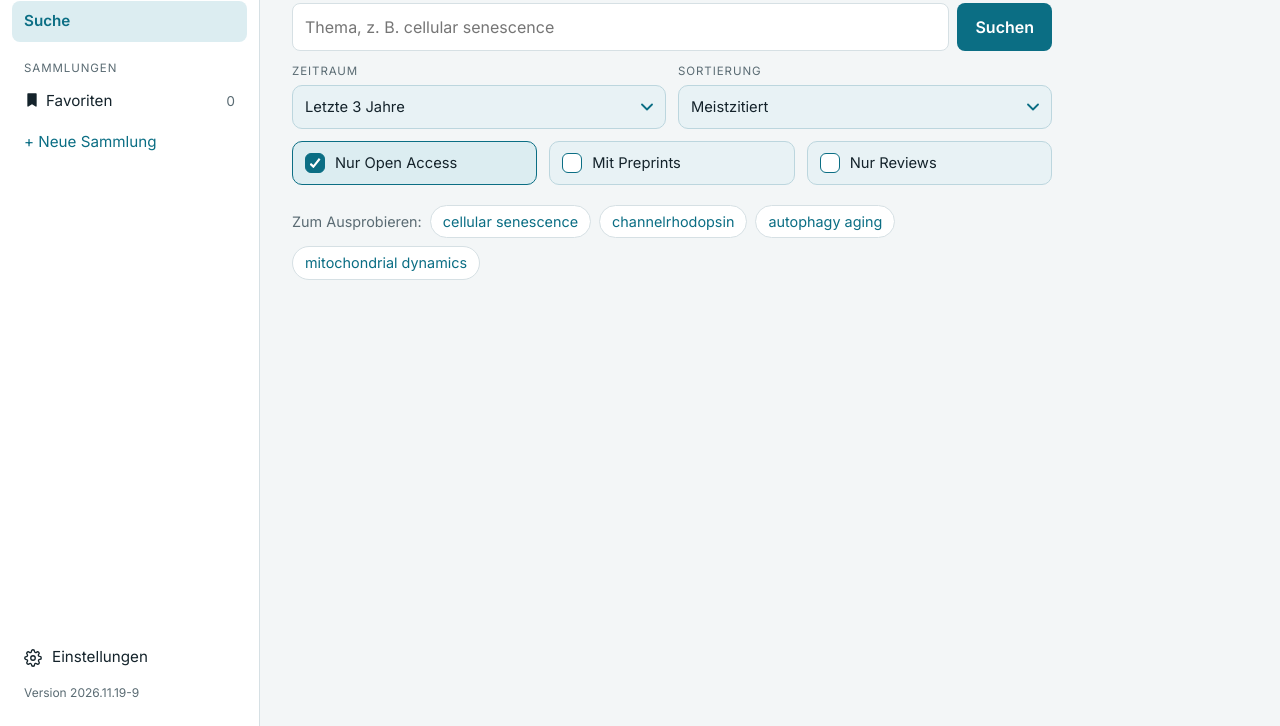
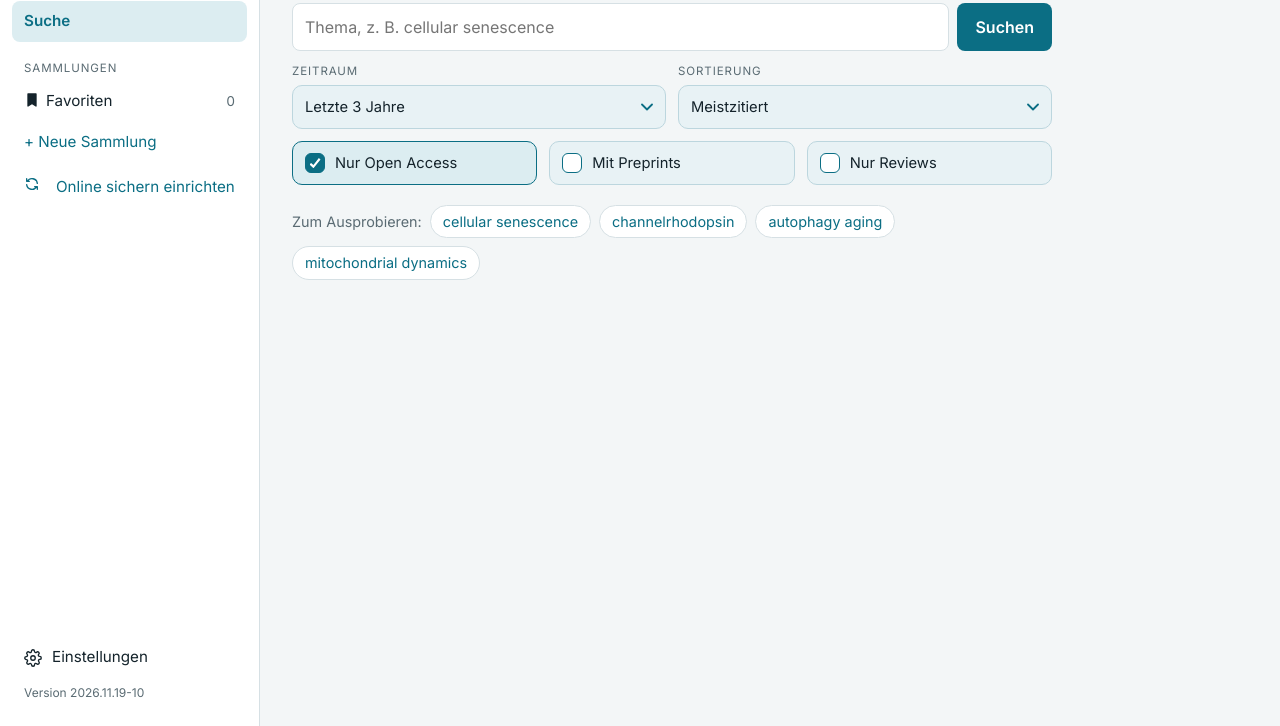
Before and after one commit to JumboBumbo9000/JournalBing, a plain HTML site: page index.html in a window 1280 px wide. Shown: the part 74-800 px from the top of the page. Drawn offline with Linux system fonts and the light colour scheme.

Commit message:
Add files via upload

```diff
--- a/index.html
+++ b/index.html
@@ -396,6 +396,14 @@ mark { background: var(--hl); color: inherit; border-radius: 3px; padding: 0 2px
 .howto b { color: var(--fg); }
 .setgroup .row + .row { margin-top: 8px; }
 button[disabled] { opacity: 0.5; cursor: default; }
+.syncbtn { margin-top: 4px; }
+.syncbtn { justify-content: flex-start; }
+.navitem.syncbtn .markicon { margin-right: 8px; fill: none; }
+.syncbtn[disabled] { opacity: 1; cursor: default; }
+.syncnote { padding: 0 12px 0 36px; font-size: 0.78rem; color: var(--muted); }
+.syncnote.fail { color: var(--red); }
+@keyframes spin { to { transform: rotate(360deg); } }
+@media (prefers-reduced-motion: no-preference) { .markicon.spin { animation: spin 0.9s linear infinite; } }
 .libfilter { display: flex; flex-wrap: wrap; gap: 6px; }
 .libfilter button { padding: 4px 12px; font-size: 0.85rem; }
 .libfilter button[aria-pressed="true"] { background: var(--accent-soft); border-color: var(--accent); }
@@ -591,7 +599,7 @@ footer { color: var(--muted); font-size: 0.8rem; }
             <button class="ghost" type="button" id="syncSave">Speichern</button>
           </div>
           <div class="row">
-            <button class="primary" type="button" id="syncNow">Jetzt abgleichen</button>
+            <button class="primary" type="button" id="syncNow">Jetzt aktualisieren</button>
             <button class="ghost" type="button" id="syncClear" hidden>Verbindung entfernen</button>
           </div>
           <p class="hint" id="syncState"></p>
@@ -603,7 +611,7 @@ footer { color: var(--muted); font-size: 0.8rem; }
               <li>GitHub &rarr; Settings &rarr; Developer settings &rarr; Personal access tokens &rarr; Fine-grained tokens &rarr; Generate new token.</li>
               <li>Bei &bdquo;Repository access&ldquo; nur dieses eine Repository w&auml;hlen. Unter Permissions &rarr; Repository permissions &rarr; <b>Contents: Read and write</b> einstellen.</li>
               <li>Den Schl&uuml;ssel kopieren und oben einf&uuml;gen, dazu den Repository-Namen (<i>dein-name/journalbing-daten</i>).</li>
-              <li>Auf jedem Ger&auml;t einmal einrichten. Danach reicht &bdquo;Jetzt abgleichen&ldquo;.</li>
+              <li>Auf jedem Ger&auml;t einmal einrichten. Danach reicht &bdquo;Aktualisieren&ldquo; in der linken Leiste.</li>
             </ol>
             <p class="hint">Der Abgleich f&uuml;gt zusammen: Was auf einem Ger&auml;t neu ist, kommt aufs andere. Entfernte Paper kommen beim n&auml;chsten Abgleich vom anderen Ger&auml;t zur&uuml;ck, solange sie dort noch gespeichert sind. Der Schl&uuml;ssel liegt nur in diesem Browser. Lege ihn nie in das &ouml;ffentliche JournalBing-Repository.</p>
           </details>
@@ -655,7 +663,7 @@ footer { color: var(--muted); font-size: 0.8rem; }
   var libStatus = $("libStatus"), sideNav = $("sideNav"), libFilterEl = $("libFilter");
   var sidebar = $("sidebar"), backdrop = $("backdrop"), menuBtn = $("menuBtn");
   var settingsBtn = $("settingsBtn"), keyInput = $("keyInput"), keySave = $("keySave"), keyClear = $("keyClear"), keyState = $("keyState");
-  var VERSION = "Version 2026.11.19-9";
+  var VERSION = "Version 2026.11.19-10";
 
   var state = {
     loading: false, query: "", source: "both", shown: 0, seen: {},
@@ -1072,6 +1080,19 @@ footer { color: var(--muted); font-size: 0.8rem; }
     sidebar.classList.remove("open");
     backdrop.hidden = true;
     menuBtn.setAttribute("aria-expanded", "false");
+  }
+
+  var syncBusy = false, syncMsg = "", syncFail = false;
+  function refreshIcon(spin) {
+    var NS = "http://www.w3.org/2000/svg";
+    var svg = document.createElementNS(NS, "svg");
+    svg.setAttribute("viewBox", "0 0 24 24");
+    svg.setAttribute("class", "markicon" + (spin ? " spin" : ""));
+    svg.setAttribute("aria-hidden", "true");
+    var path = document.createElementNS(NS, "path");
+    path.setAttribute("d", "M20 11a8 8 0 0 0-14.9-3M4 4v4h4M4 13a8 8 0 0 0 14.9 3M20 20v-4h-4");
+    svg.appendChild(path);
+    return svg;
   }
 
   var MARK_PATH = "M6 3h12v18l-6-4-6 4z";
@@ -1148,6 +1169,17 @@ footer { color: var(--muted); font-size: 0.8rem; }
         renderSidebar();
       }, "quiet"));
     }
+
+    var configured = !!(sync.repo && sync.token);
+    var sb = el("button", "navitem quiet syncbtn");
+    sb.type = "button";
+    sb.appendChild(refreshIcon(syncBusy));
+    sb.appendChild(el("span", "t", configured ? "Aktualisieren" : "Online sichern einrichten"));
+    sb.disabled = syncBusy;
+    sb.addEventListener("click", function () { if (configured) syncNow(); else showView("settings"); });
+    sideNav.appendChild(sb);
+    var note = configured ? (syncBusy ? "Gleiche ab …" : (syncMsg || (sync.last ? "Zuletzt: " + sync.last : "Noch nicht abgeglichen"))) : "";
+    if (note) sideNav.appendChild(el("div", "syncnote" + (syncFail ? " fail" : ""), note));
 
     var inSettings = currentView === "settings";
     settingsBtn.classList.toggle("active", inSettings);
@@ -2277,11 +2309,14 @@ footer { color: var(--muted); font-size: 0.8rem; }
     $("syncRepo").value = sync.repo;
     $("syncNow").disabled = !(sync.repo && sync.token);
     $("syncClear").hidden = !(sync.repo || sync.token);
+    renderSidebar();
   }
 
   function syncNow() {
     var out = $("syncStatus"), btn = $("syncNow");
     btn.disabled = true;
+    syncBusy = true; syncFail = false;
+    renderSidebar();
     out.textContent = "Gleiche ab …";
     var sha = null;
     ghFetch("", { cache: "no-store" }).then(function (r) {
@@ -2313,9 +2348,15 @@ footer { color: var(--muted); font-size: 0.8rem; }
       sync.last = new Date().toLocaleString("de-DE", { dateStyle: "short", timeStyle: "short" });
       saveSync();
       renderSyncState();
+      syncBusy = false; syncFail = false;
+      syncMsg = "Aktualisiert um " + new Date().toLocaleTimeString("de-DE", { hour: "2-digit", minute: "2-digit" }) + (added ? " (" + added + " neu)" : "");
+      renderSidebar();
       out.textContent = "Abgeglichen. " + (added ? added + (added === 1 ? " neues Paper" : " neue Paper") + " von GitHub geholt, alles ist wieder gespeichert." : "Nichts Neues von GitHub, deine Sammlungen sind gesichert.");
     }).catch(function (e) {
       var msg = e && e.message ? e.message : "";
+      syncBusy = false; syncFail = true;
+      syncMsg = "Fehlgeschlagen, Details in den Einstellungen";
+      renderSidebar();
       out.textContent = /^(GitHub|Der |Das |Gleichzeitige|Die Datei)/.test(msg) ? msg : "Keine Verbindung zu GitHub. Prüfe dein Netz und versuche es noch einmal.";
       renderSyncState();
     });
```
